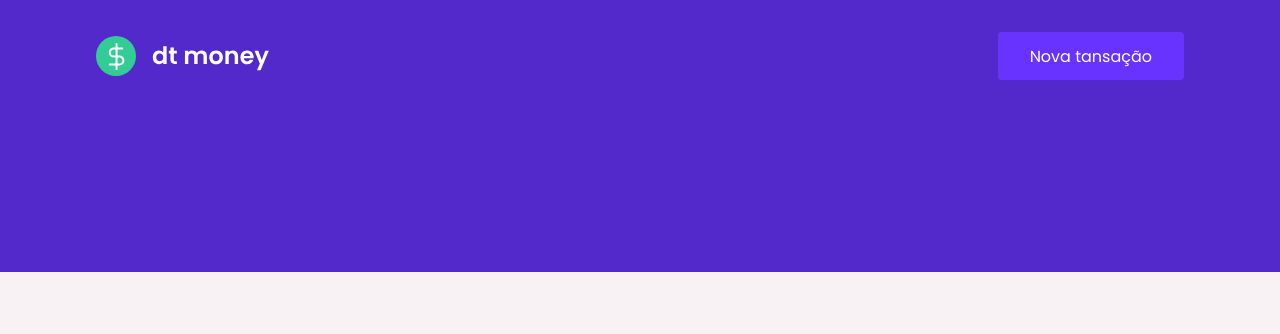
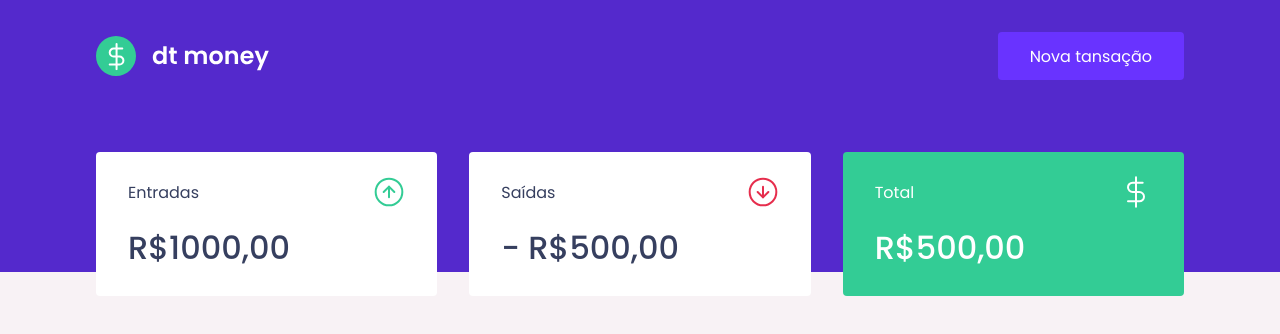
Before and after one commit to sambuite/dtmoney, a React (Create React App) app: page / in a window 1280 px wide. Shown: the top 334 px of the page. Built offline with nearby package versions, Linux system fonts and the light colour scheme.

Commit message:
Created Dashboard and Summary components

```diff
--- a/src/App.tsx
+++ b/src/App.tsx
@@ -1,3 +1,4 @@
+import { Dashboard } from 'components/Dashboard';
 import { Header } from 'components/Header';
 import { GlobalStyle } from 'styles/global';
 
@@ -5,6 +6,7 @@
   return (
     <>
       <Header />
+      <Dashboard />
       <GlobalStyle />
     </>
   );
--- /dev/null
+++ b/src/components/Dashboard/index.tsx
@@ -0,0 +1,10 @@
+import { Summary } from 'components/Summary';
+import { Container } from './styles';
+
+export function Dashboard() {
+  return (
+    <Container>
+      <Summary />
+    </Container>
+  );
+}
--- /dev/null
+++ b/src/components/Dashboard/styles.ts
@@ -0,0 +1,7 @@
+import styled from 'styled-components';
+
+export const Container = styled.main`
+  max-width: 1120px;
+  margin: 0 auto;
+  padding: 2.5rem 1rem;
+`;
--- /dev/null
+++ b/src/components/Summary/index.tsx
@@ -0,0 +1,33 @@
+import incomeImg from 'assets/income.svg';
+import outcomeImg from 'assets/outcome.svg';
+import totalImg from 'assets/total.svg';
+
+import { Container } from './styles';
+
+export function Summary() {
+  return (
+    <Container>
+      <div>
+        <header>
+          <p>Entradas</p>
+          <img src={incomeImg} alt="Entradas" />
+        </header>
+        <strong>R$1000,00</strong>
+      </div>
+      <div>
+        <header>
+          <p>Saídas</p>
+          <img src={outcomeImg} alt="Saídas" />
+        </header>
+        <strong>- R$500,00</strong>
+      </div>
+      <div className="highlight-background">
+        <header>
+          <p>Total</p>
+          <img src={totalImg} alt="Total" />
+        </header>
+        <strong>R$500,00</strong>
+      </div>
+    </Container>
+  );
+}
--- /dev/null
+++ b/src/components/Summary/styles.ts
@@ -0,0 +1,34 @@
+import styled from 'styled-components';
+
+export const Container = styled.div`
+  display: grid;
+  grid-template-columns: repeat(3, 1fr);
+  gap: 2rem;
+  margin-top: -10rem;
+
+  div {
+    background: var(--shape);
+    padding: 1.5rem 2rem;
+    border-radius: 0.25rem;
+    color: var(--text-title);
+
+    header {
+      display: flex;
+      align-items: center;
+      justify-content: space-between;
+    }
+
+    strong {
+      display: block;
+      margin-top: 1rem;
+      font-size: 2rem;
+      font-weight: 500;
+      line-height: 3rem;
+    }
+
+    &.highlight-background {
+      background: var(--green);
+      color: #fff;
+    }
+  }
+`;
```
